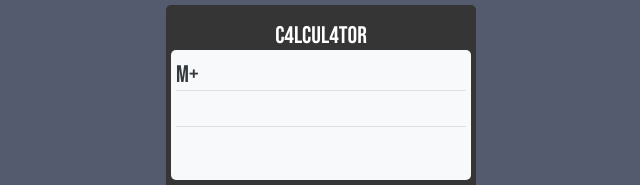
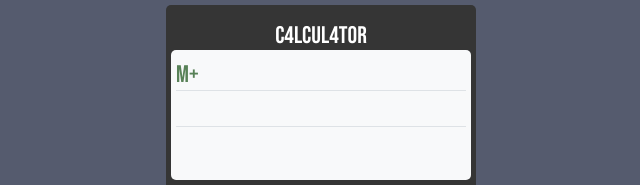
Before and after one commit to OsvaldoZakowicz/simple-calculator, a plain HTML site: page index.html in a window 1280 px wide. Shown: the top 185 px of the page, 319-959 px from the left. Drawn offline with Linux system fonts and the light colour scheme.

Commit message:
agregado color al label del display memory

```diff
--- a/style.css
+++ b/style.css
@@ -84,6 +84,7 @@ body {
   width: 25px;
   height: 100%;
   margin-right: 5px;
+  color: var(--color-btn-btn_memory);
 }
 
 .display .memory .memory-slot {
```
